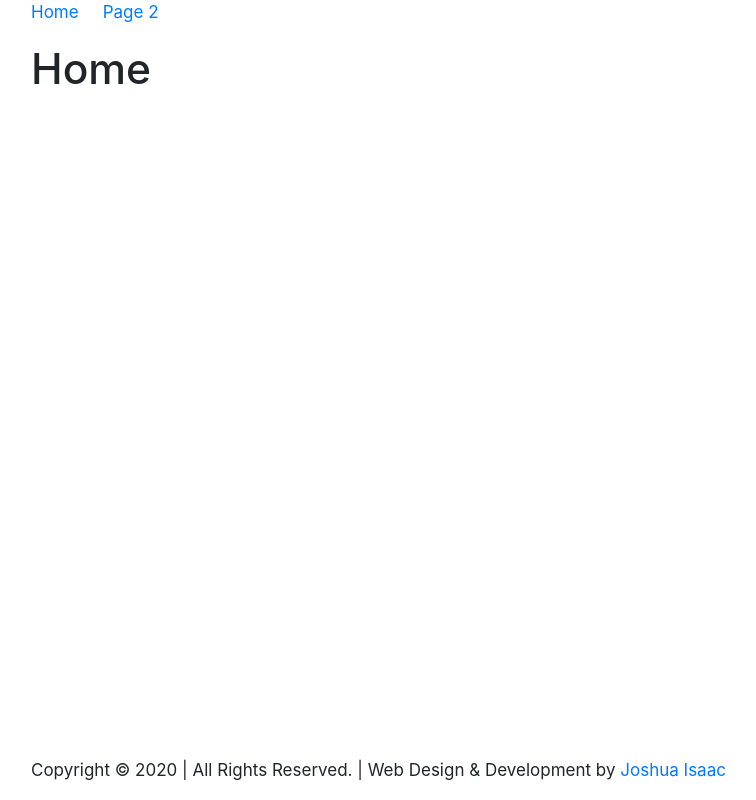
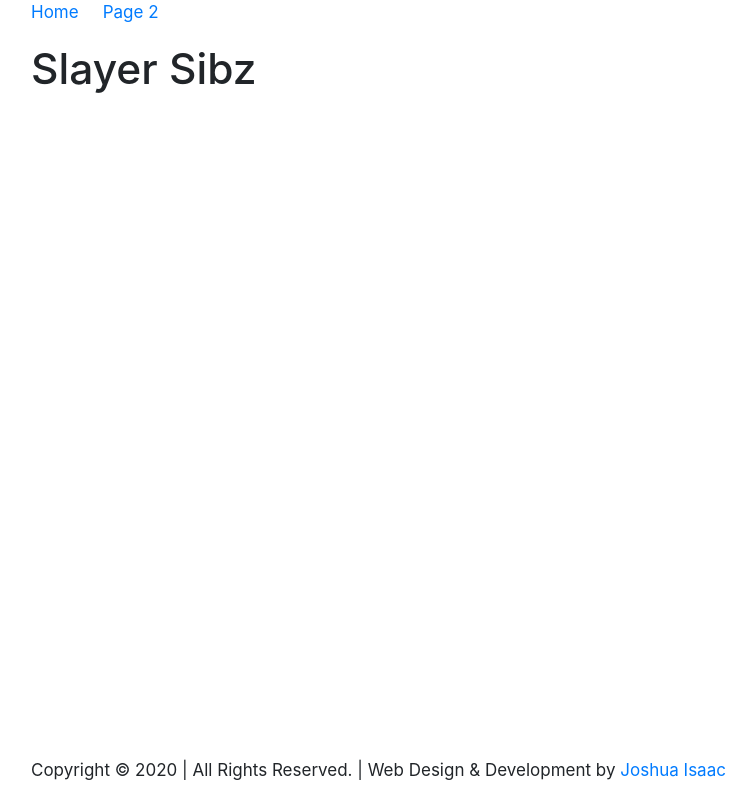
Before and after one commit to joshua-isaac/slayer-sibz, a Gatsby site: page / in a window 1280 px wide. Shown: the whole page, without its empty margins (24-780 px from the left). Built offline with nearby package versions, Linux system fonts and the light colour scheme; Gatsby itself is replaced by a stand-in of ours.

Commit message:
updated title

```diff
--- a/src/pages/index.js
+++ b/src/pages/index.js
@@ -7,7 +7,7 @@ const IndexPage = () => (
   <Layout>
     <SEO title="Home" />
     <div className="main-wrapper">
-      <h1>Home</h1>
+      <h1>Slayer Sibz</h1>
     </div>
   </Layout>
 )
```
